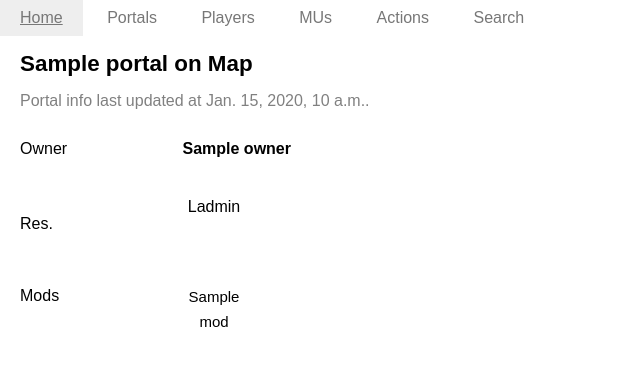
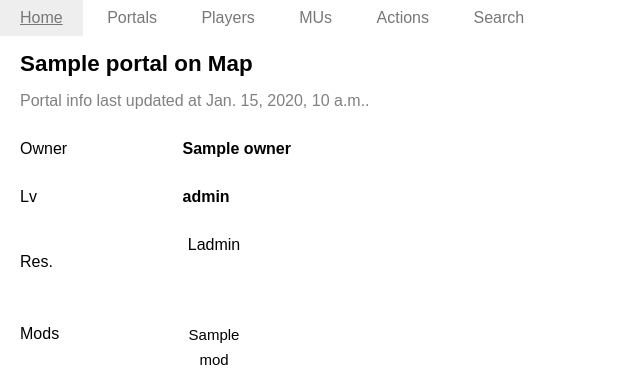
Before and after one commit to mitnk/ingress, a Django app: template ingress/ingress/templates/ingress/maps.html in a window 1280 px wide. Shown: the top 387 px of the page, without its empty margins (0-640 px from the left). Run offline with Django 3.2, Linux system fonts and the light colour scheme; the template is opened without the code that fills it: most values are stand-ins (such as "Sample title", 1, 10 or a date in 2020).

Commit message:
added level info of portal

```diff
--- a/ingress/ingress/templates/ingress/maps.html
+++ b/ingress/ingress/templates/ingress/maps.html
@@ -24,6 +24,15 @@
         </div>
         <div class="pure-u-20-24 cell-portal-owner">
             <span class="c-{{ portal.team }}">{{ portal.owner }}</span>
+        </div>
+    </div>
+
+    <div class="pure-g mb-20">
+        <div class="pure-u-1-8">
+            <div>Lv</div>
+        </div>
+        <div class="pure-u-20-24 cell-portal-owner">
+            <span class=" c-L{{ portal.level }}">{{ portal.level }}</span>
         </div>
     </div>
 
```
